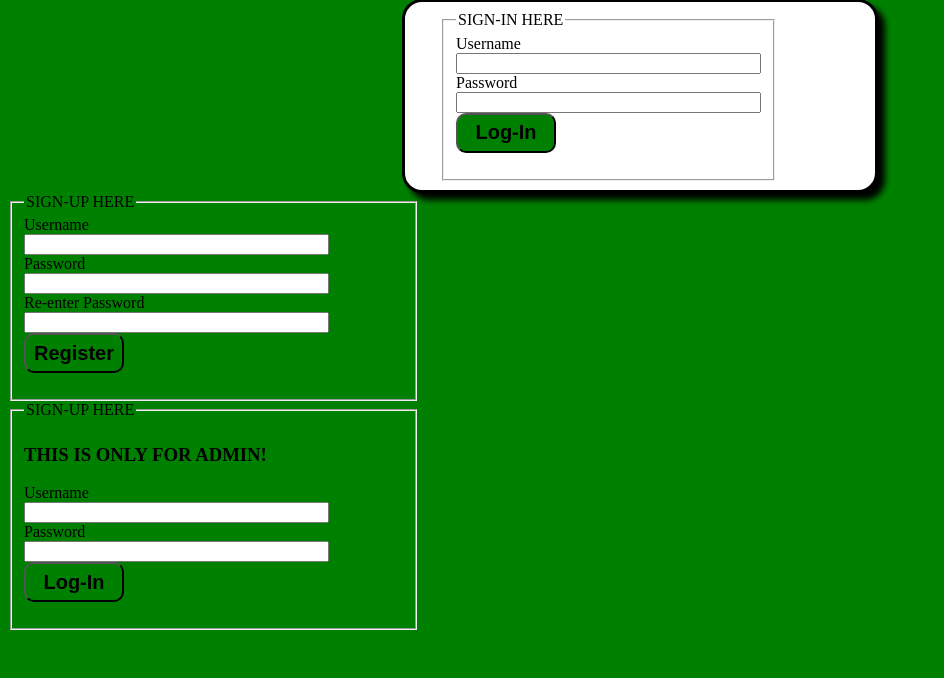
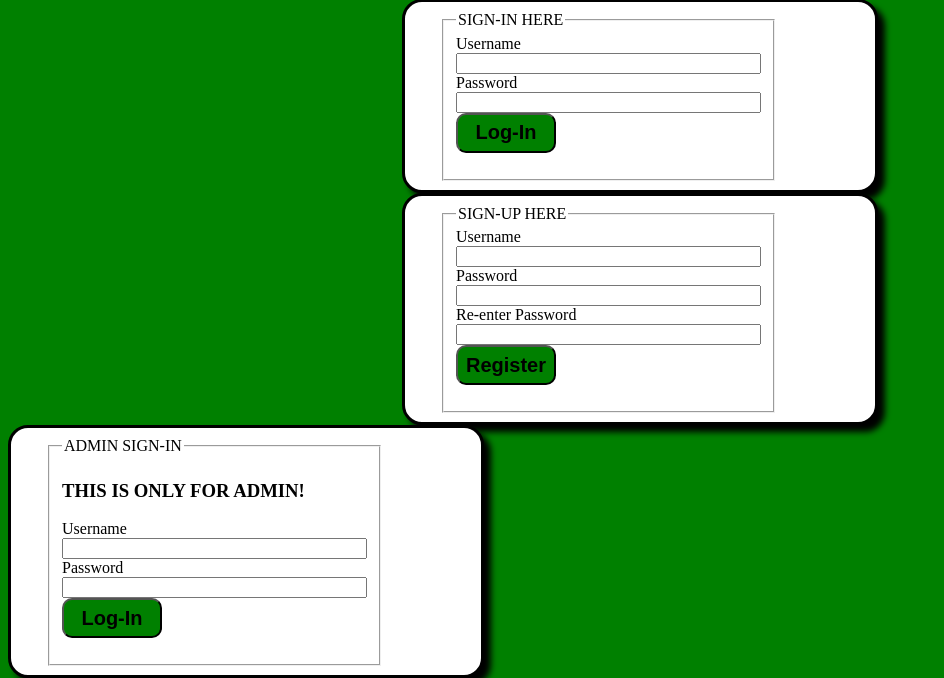
Before and after one commit to NotoriousRebel/CSEC380Project, a PHP site: page / in a window 1280 px wide. Shown: the part 387-1065 px from the top of the page, without its empty margins (0-944 px from the left). Before the commit the page ends 1017 px from the top, so only its background shows below. Run offline with PHP 8.4, Linux system fonts and the light colour scheme.

Commit message:
fixed css and added 1 second delay

```diff
--- a/web_server/web/index.html
+++ b/web_server/web/index.html
@@ -31,7 +31,7 @@
 			</fieldset>
 		</div>
 		<div id="admin">
-			<fieldset style="width:30%"><legend>SIGN-UP HERE</legend>
+			<fieldset style="width:30%"><legend>ADMIN SIGN-IN</legend>
 				<h3>THIS IS ONLY FOR ADMIN!</h3>
 					<form method="POST" action="adminlogin.php">
 						Username <br><input type="text" name="user" size="35"><br>
--- a/web_server/web/login.php
+++ b/web_server/web/login.php
@@ -6,6 +6,7 @@
 	*/
 
 	include("common.php");
+	sleep(1);
 	session_start();
 
 	if($_SERVER["REQUEST_METHOD"] == "POST"){
--- a/web_server/web/style.css
+++ b/web_server/web/style.css
@@ -13,8 +13,19 @@
 	border-radius:20px;
 	box-shadow: 7px 7px 6px;
 }
-#Sign-Up{
-	float: right;
+#Register{
+	display: block;
+	margin-right: auto;
+	margin-left: auto;
+	border:3px solid black;
+	padding:9px 35px;
+	background:white;
+	width:400px;
+	border-radius:20px;
+	box-shadow: 7px 7px 6px;
+}
+#admin{
+	float: left;
 	border:3px solid black;
 	padding:9px 35px;
 	background:white;
```
